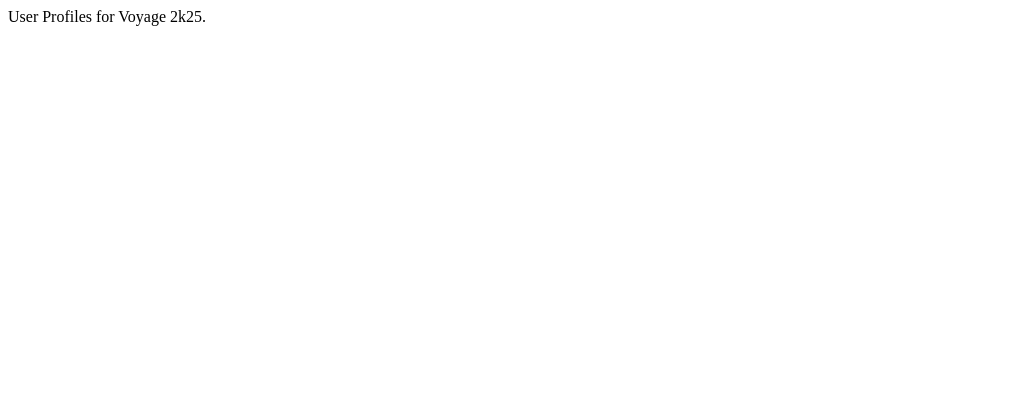
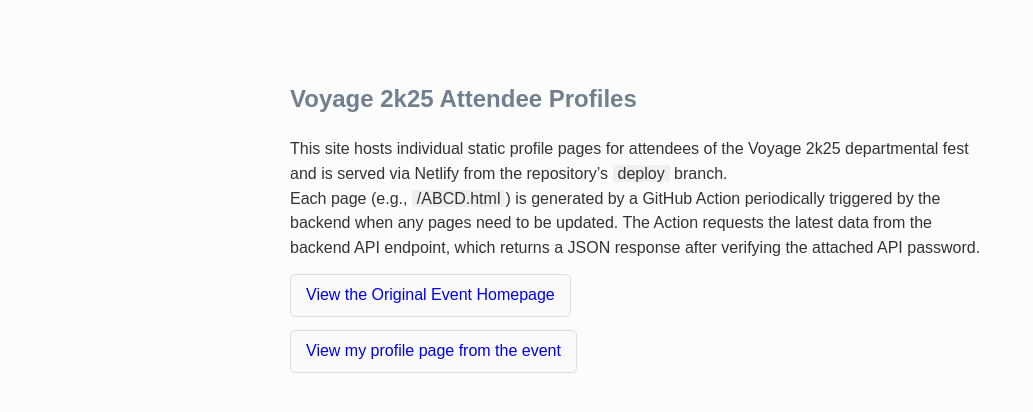
Before and after one commit to farhanr22/voyage26, a plain HTML site: page profile_assets/index.html in a window 1280 px wide. Shown: the whole page, without its empty margins (0-1033 px from the left). Drawn offline with Linux system fonts and the light colour scheme.

Commit message:
fix(frontend): Updated site root page

```diff
--- a/profile_assets/index.html
+++ b/profile_assets/index.html
@@ -1,11 +1,90 @@
 <!DOCTYPE html>
 <html lang="en">
+
 <head>
     <meta charset="UTF-8">
     <meta name="viewport" content="width=device-width, initial-scale=1.0">
     <title>Voyage'25</title>
+    <style>
+        body {
+            font-family: sans-serif;
+            background-color: #fcfcfc;
+            line-height: 1.55;
+        }
+
+        .content {
+            max-width: 700px;
+            margin: 0 auto;
+            margin-top: 10vh;
+        }
+
+        .content h2 {
+            color: slategray;
+        }
+
+        .content p {
+            color: #333;
+        }
+
+        .highlight {
+            background-color: hsl(0, 0%, 94%);
+            padding: 0 5px;
+        }
+
+        ul {
+            padding-left: 1rem;
+            list-style-type: square;
+        }
+
+        li {
+            margin-top: 1rem;
+        }
+
+        li a {
+            color: steelblue;
+        }
+
+
+        .content a {
+            display: inline-block;
+            margin-top: 13px;
+            background-color: #fafafa;
+            border: 1px solid #ddd;
+            padding: 8px 15px;
+            border-radius: 5px;
+            text-decoration: none;
+            transition: background-color 0.2s, border-color 0.2s;
+        }
+
+        .content a:hover {
+            background-color: hsl(0, 0%, 97%);
+            border-color: slategray;
+        }
+    </style>
 </head>
+
+
 <body>
-    User Profiles for Voyage 2k25.
+    <div class="content">
+
+        <h2>Voyage 2k25 Attendee Profiles</h2>
+        <p>
+            This site hosts individual static profile pages for attendees of the Voyage 2k25 departmental fest and is
+            served via Netlify from the repository’s <span class="highlight">deploy</span> branch. <br>
+            Each page (e.g., <span class="highlight">/ABCD.html</span>) is generated by a GitHub Action periodically
+            triggered by the backend when any pages need to be updated. The Action requests the latest data from the
+            backend API endpoint, which returns a JSON response after verifying the attached API password.
+            <br>
+            <a href="https://voyage2k25.netlify.app/" target="_blank" rel="noopener noreferrer">
+                View the Original Event Homepage
+            </a>
+            <br>
+            <a href="https://voyage2k25.netlify.app/p/HXSM" target="_blank" rel="noopener noreferrer">
+                View my profile page from the event
+            </a>
+        </p>
+    </div>
+
 </body>
+
 </html>
```
